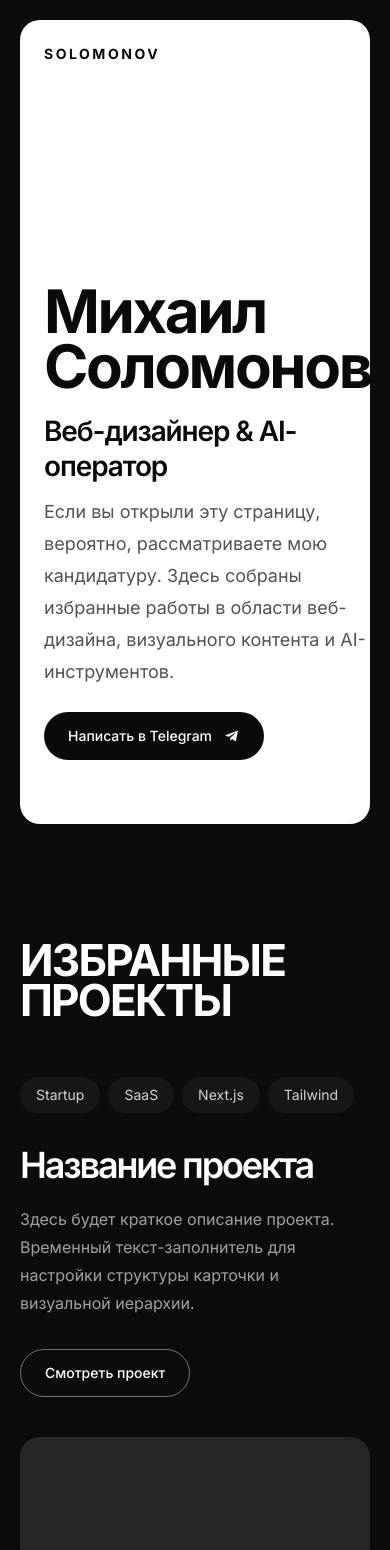
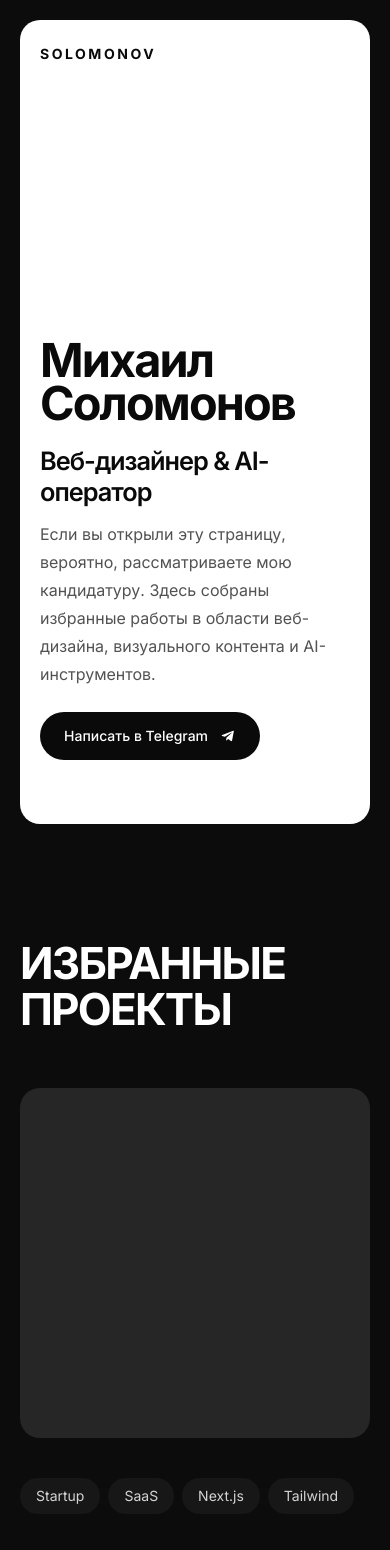
Before and after one commit to solomonovskolopendrov-tech/portfolio, a Next.js app: page / in a window 390 px wide. Shown: the top 1550 px of the page. Built offline with nearby package versions, Linux system fonts and the light colour scheme.

Commit message:
Improve mobile portfolio layout

```diff
--- a/components/portfolio.tsx
+++ b/components/portfolio.tsx
@@ -46,22 +46,22 @@ export function Portfolio() {
         aria-labelledby="hero-heading"
       >
         <div className="grid min-h-[calc(100vh-40px)] overflow-hidden rounded-[20px] bg-white text-neutral-950 lg:grid-cols-[minmax(0,1.12fr)_minmax(320px,0.88fr)]">
-          <div className="flex flex-col justify-between px-6 py-6 sm:px-10 sm:py-9 lg:px-14 lg:py-11 xl:px-16">
+          <div className="flex min-w-0 flex-col justify-between px-5 py-6 sm:px-10 sm:py-9 lg:px-14 lg:py-11 xl:px-16">
             <p className="text-sm font-bold tracking-[0.18em]">SOLOMONOV</p>
 
             <div className="my-10 max-w-3xl lg:my-4">
               <h1
-                className="text-[clamp(3.75rem,6vw,6.5rem)] font-bold leading-[0.92] tracking-[-0.04em]"
+                className="text-[clamp(2.5rem,12vw,3.75rem)] font-bold leading-[0.92] tracking-[-0.04em] sm:text-[clamp(3.75rem,6vw,6.5rem)]"
                 id="hero-heading"
               >
                 Михаил
                 <br />
                 Соломонов
               </h1>
-              <p className="mt-5 text-[clamp(1.75rem,2.4vw,2.5rem)] font-semibold leading-tight tracking-[-0.04em] text-neutral-950">
+              <p className="mt-5 text-[clamp(1.4rem,6.5vw,1.75rem)] font-semibold leading-tight tracking-[-0.04em] text-neutral-950 sm:text-[clamp(1.75rem,2.4vw,2.5rem)]">
                 Веб-дизайнер &amp; AI-оператор
               </p>
-              <p className="mt-3 max-w-xl text-lg leading-8 text-neutral-600 sm:text-xl sm:leading-8">
+              <p className="mt-3 max-w-xl text-base leading-7 text-neutral-600 sm:text-xl sm:leading-8">
                 Если вы открыли эту страницу, вероятно, рассматриваете мою
                 кандидатуру. Здесь собраны избранные работы в области
                 веб-дизайна, визуального контента и AI-инструментов.
@@ -89,14 +89,14 @@ export function Portfolio() {
         aria-labelledby="projects-heading"
       >
         <h2
-          className="text-[clamp(2.75rem,5vw,3.75rem)] font-bold uppercase leading-[0.92] tracking-[-0.04em]"
+          className="text-[clamp(2.75rem,5vw,3.75rem)] font-bold uppercase leading-[1.05] tracking-[-0.04em] sm:leading-[0.92]"
           id="projects-heading"
         >
           Избранные проекты
         </h2>
 
         <article className="mt-14 grid gap-10 sm:mt-20 lg:grid-cols-[minmax(0,0.92fr)_minmax(320px,1.08fr)] lg:items-center lg:gap-16">
-          <div>
+          <div className="order-2 lg:order-1">
             <div className="flex flex-wrap gap-2">
               {["Startup", "SaaS", "Next.js", "Tailwind"].map((tag) => (
                 <span
@@ -125,7 +125,7 @@ export function Portfolio() {
 
           <div
             aria-label="Место для изображения проекта"
-            className="aspect-square rounded-[20px] bg-neutral-800"
+            className="order-1 aspect-square rounded-[20px] bg-neutral-800 lg:order-2"
             role="img"
           />
         </article>
@@ -137,7 +137,7 @@ export function Portfolio() {
         aria-labelledby="contacts-heading"
       >
         <h2
-          className="text-[clamp(2.75rem,5vw,3.75rem)] font-bold uppercase leading-[0.92] tracking-[-0.04em]"
+          className="text-[clamp(2.75rem,5vw,3.75rem)] font-bold uppercase leading-[1.05] tracking-[-0.04em] sm:leading-[0.92]"
           id="contacts-heading"
         >
           Связаться со мной
```
